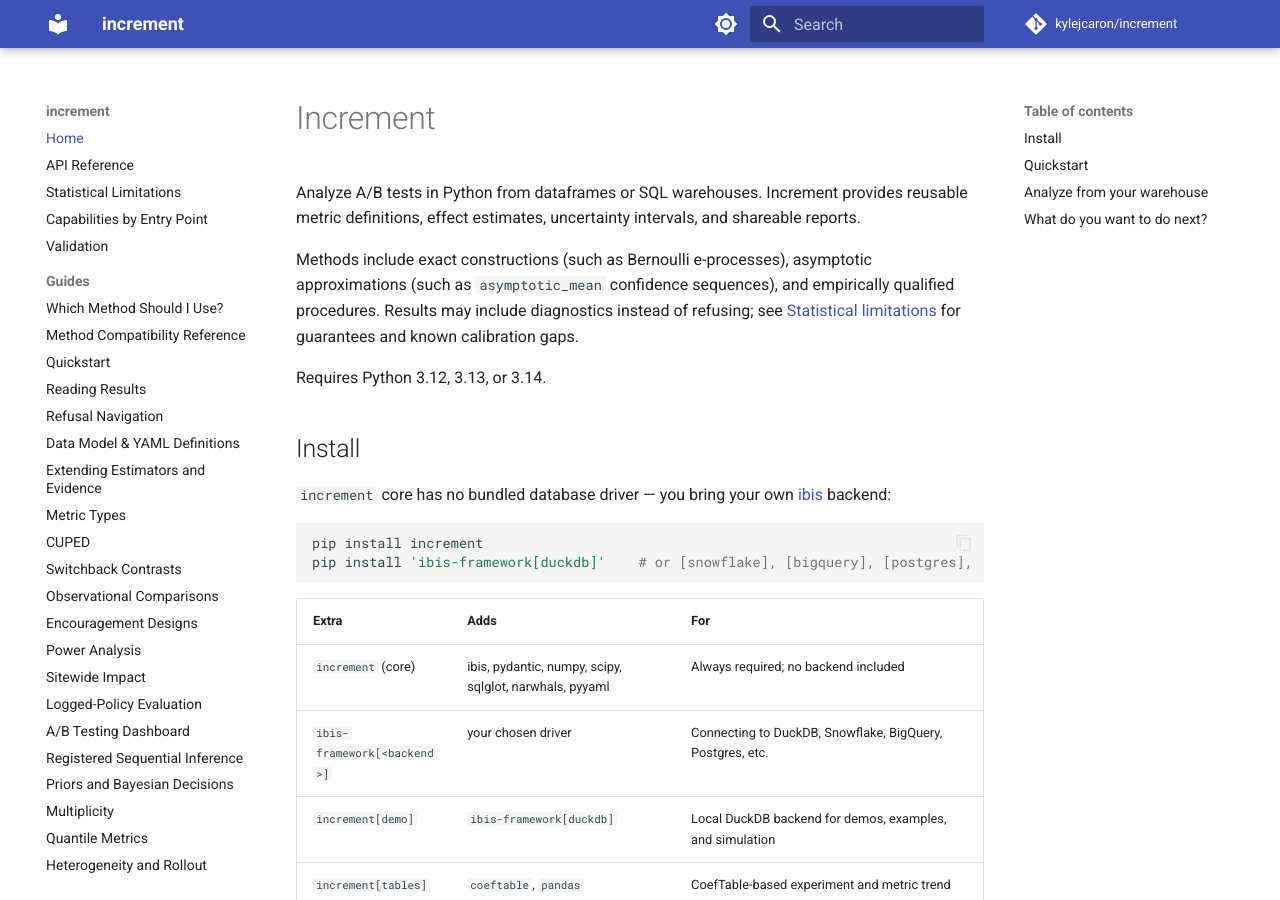
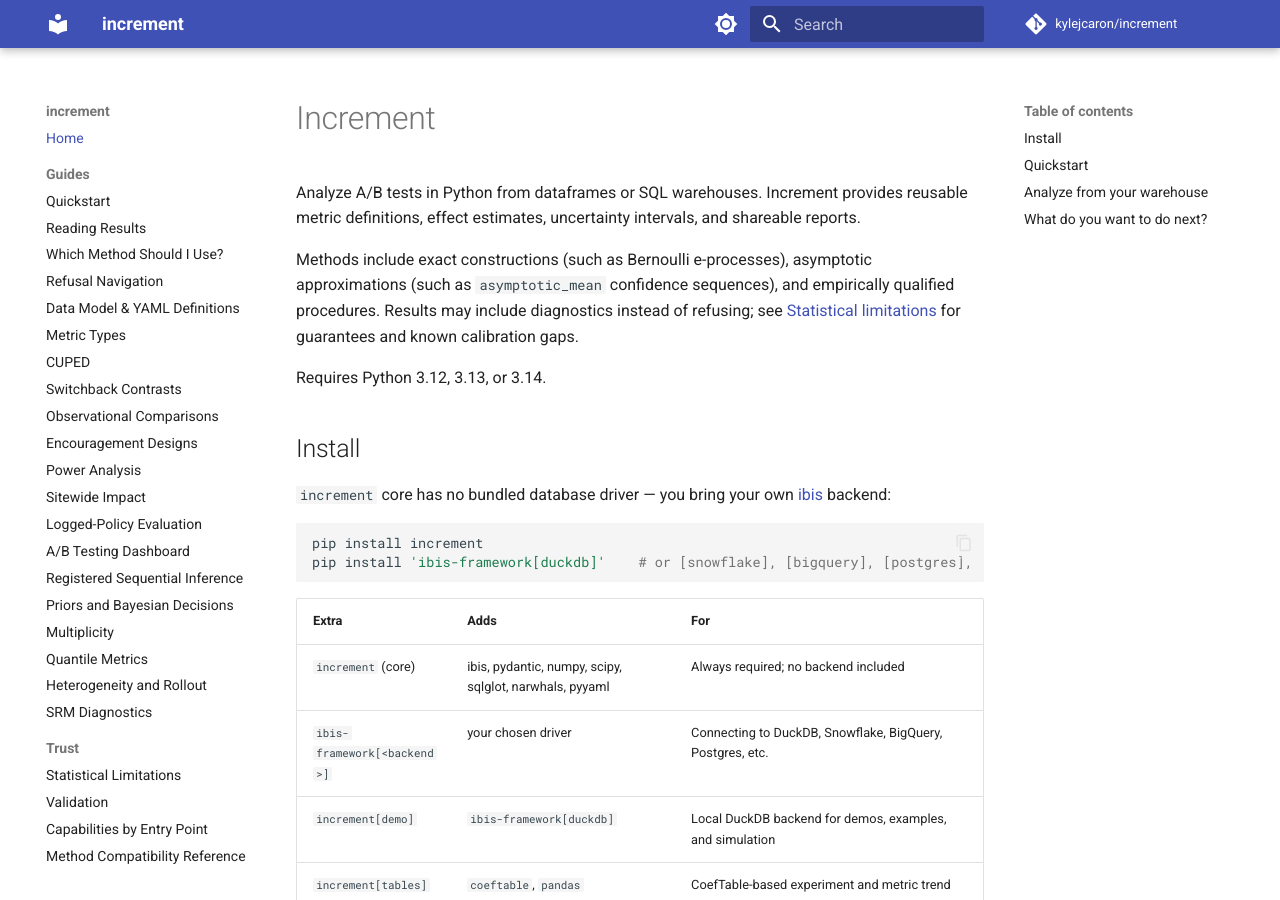
Before and after one commit to kylejcaron/increment, an MkDocs documentation site: the page built from docs/index.md, in a window 1280 px wide and 900 px high. Built offline with MkDocs 1.6.1 and Material for MkDocs 9.7.7, drawn with Linux system fonts in a browser that asks for light colours; comment, search, counter and statistics services are not loaded; some of the changed lines change nothing that is shown.

Commit message:
docs: regroup guide navigation

```diff
--- a/mkdocs.yml
+++ b/mkdocs.yml
@@ -66,18 +66,12 @@
 
 nav:
   - Home: index.md
-  - API Reference: api.md
-  - Statistical Limitations: limitations.md
-  - Capabilities by Entry Point: reference/capabilities-by-entry-point.md
-  - Validation: validation.md
   - Guides:
-      - Which Method Should I Use?: guides/choose-a-method.md
-      - Method Compatibility Reference: guides/compatibility.md
       - Quickstart: guides/quickstart.md
       - Reading Results: guides/reading-results.md
+      - Which Method Should I Use?: guides/choose-a-method.md
       - Refusal Navigation: guides/refusals.md
       - Data Model & YAML Definitions: guides/data-model.md
-      - Extending Estimators and Evidence: development/adding-an-estimator.md
       - Metric Types: guides/metric-types.md
       - CUPED: guides/cuped.md
       - Switchback Contrasts: guides/switchback.md
@@ -93,6 +87,14 @@
       - Quantile Metrics: guides/quantile-metrics.md
       - Heterogeneity and Rollout: guides/heterogeneity-and-rollout.md
       - SRM Diagnostics: guides/srm-diagnostics.md
+  - Trust:
+      - Statistical Limitations: limitations.md
+      - Validation: validation.md
+      - Capabilities by Entry Point: reference/capabilities-by-entry-point.md
+      - Method Compatibility Reference: guides/compatibility.md
+  - Development:
+      - Extending Estimators and Evidence: development/adding-an-estimator.md
+  - API Reference: api.md
   - Examples:
       - DataFrame Analysis Tutorial: examples/analysis_from_a_dataframe.md
       - Warehouse Analysis: examples/analysis_from_a_warehouse.md
```
